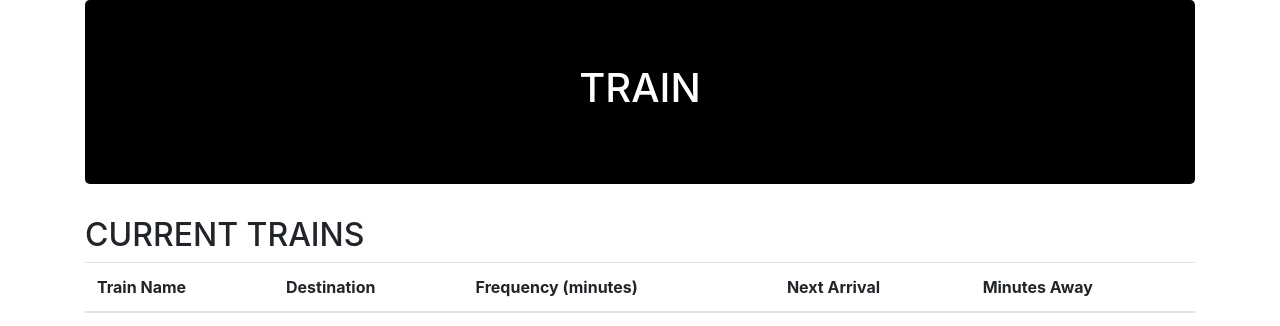
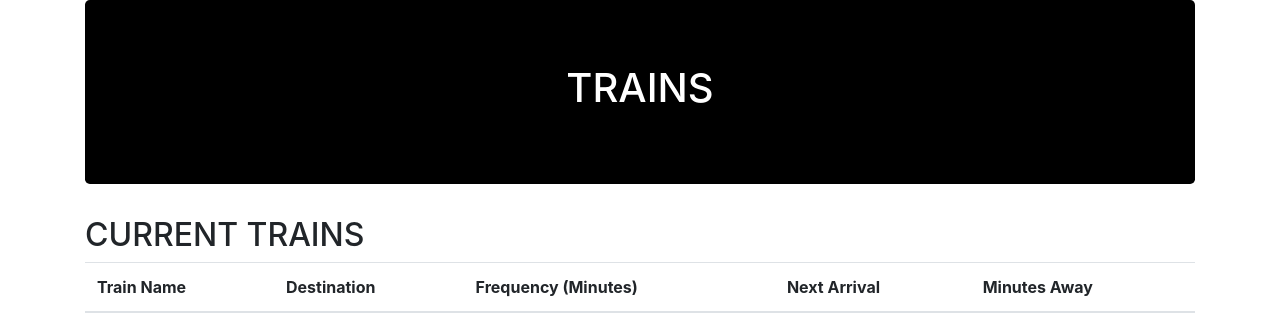
Before and after one commit to juliacassidy/Train-Scheduler, a plain HTML site: page index.html in a window 1280 px wide. Shown: the top 326 px of the page. Drawn offline with nearby package versions, Linux system fonts and the light colour scheme; no server answers.

```diff
--- a/index.html
+++ b/index.html
@@ -21,7 +21,7 @@
 
     <div class="container">
         <div class="jumbotron" style="background-color: black; color: white">
-            <h1 class="text-center"> TRAIN</h1>
+            <h1 class="text-center"> TRAINS </h1>
         </div>
 
         <div class="row">
@@ -36,7 +36,7 @@
                                 <tr>
                                     <th> Train Name </th>
                                     <th> Destination</th>
-                                    <th> Frequency (minutes)</th>
+                                    <th> Frequency (Minutes)</th>
                                     <th> Next Arrival</th>
                                     <th> Minutes Away </th>
                                 </tr>
```
